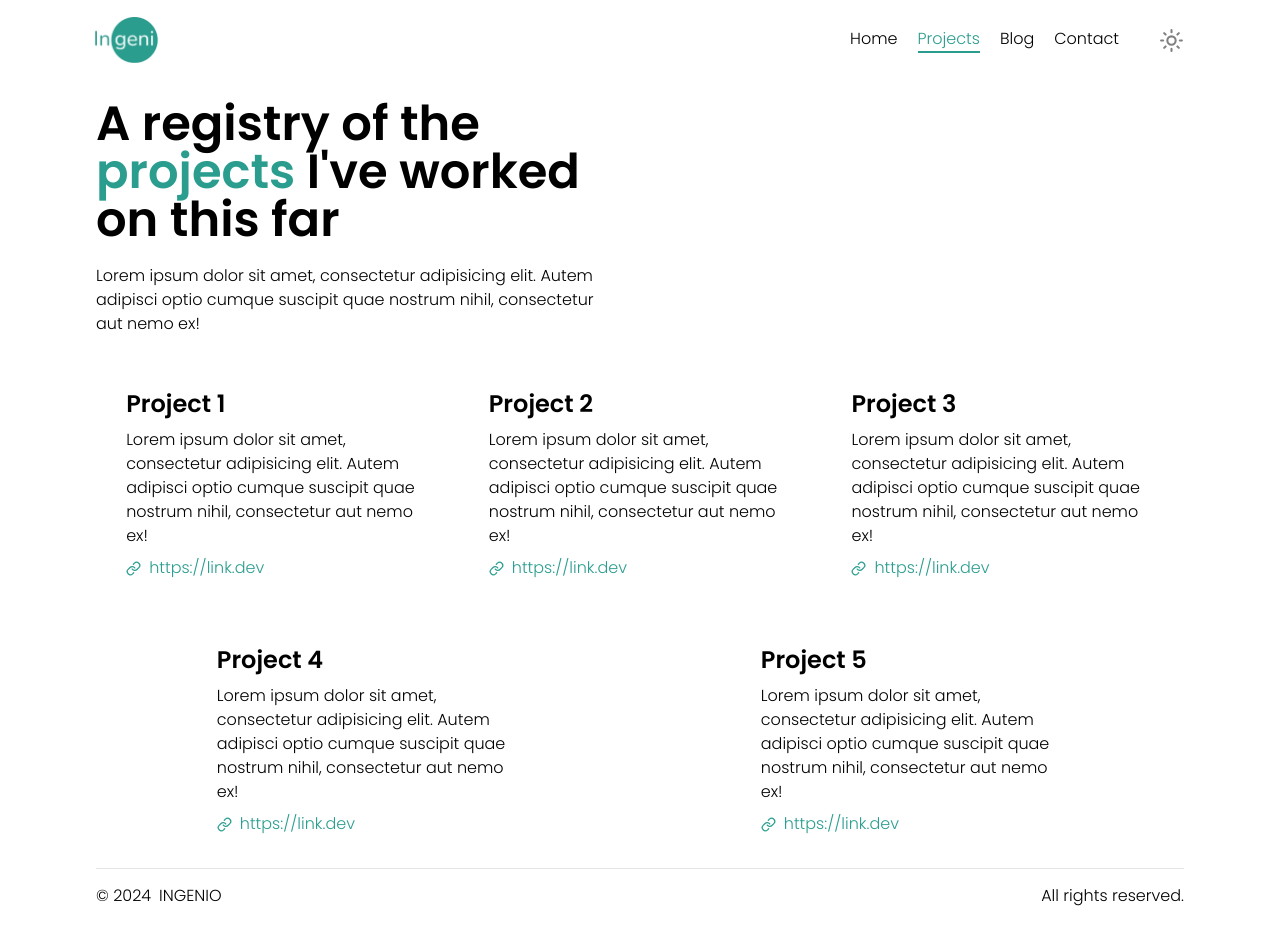
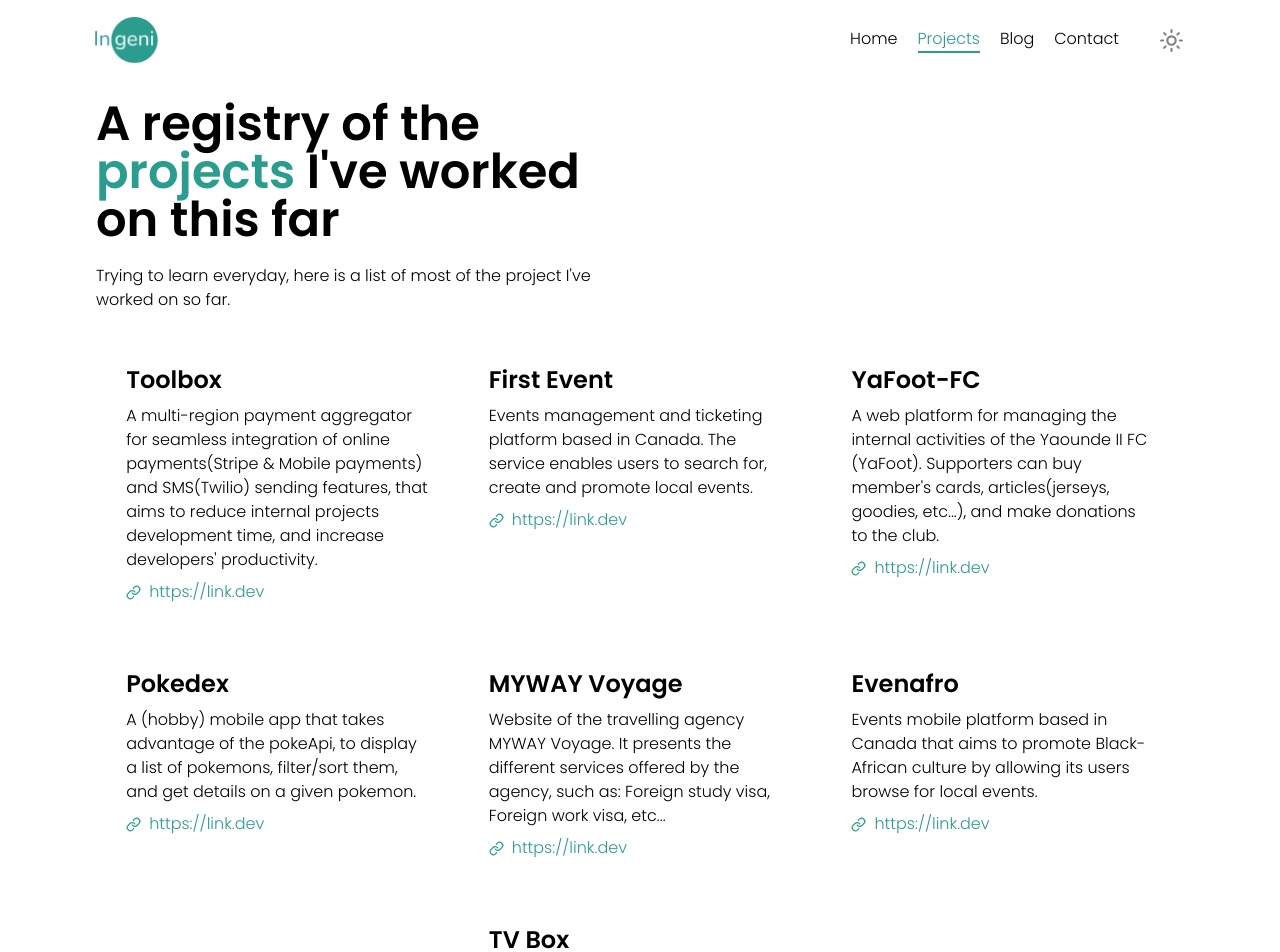
Before and after one commit to INGENIO-237/portfolio-v2, a Next.js app: page /projects in a window 1280 px wide. Shown: the top 952 px of the page. Before the commit the page ends 928 px from the top, so only its background shows below. Built offline with nearby package versions, Linux system fonts and the light colour scheme.

Commit message:
populated projects and updated landing page

```diff
--- a/src/app/page.tsx
+++ b/src/app/page.tsx
@@ -5,8 +5,8 @@ import Avatar from "@/public/images/avatar.png";
 import Link from "next/link";
 import { Button } from "@/components/ui/button";
 import { motion, useInView } from "framer-motion";
-import { Linkedin } from "lucide-react";
-import { getKey } from "@/lib/utils";
+// import { Linkedin } from "lucide-react";
+// import { getKey } from "@/lib/utils";
 
 // Technologies
 import {
@@ -34,12 +34,12 @@ import { useRef } from "react";
 import { FaAws } from "react-icons/fa6";
 
 export default function Home() {
-  const socials = [
-    {
-      icon: <Linkedin size={25} />,
-      link: "https://www.linkedin.com/in/ben-hamadou-abdel-kalif-671111228",
-    },
-  ];
+  // const socials = [
+  //   {
+  //     icon: <Linkedin size={25} />,
+  //     link: "https://www.linkedin.com/in/ben-hamadou-abdel-kalif-671111228",
+  //   },
+  // ];
 
   const techsRef = useRef(null);
   const techsInView = useInView(techsRef);
@@ -68,12 +68,12 @@ export default function Home() {
           </h1>
           <p className="text-lg">
             I am a full-stack software engineer with over{" "}
-            <span className="text-[#2a9d8f]">
+            <span className="text-p_green">
               3 years of professional experience
             </span>
-            , specializing in <span className="text-[#2a9d8f]">backend</span>{" "}
-            development. My expertise lies in crafting robust and scalable
-            SaaS-based architectures on the Amazon AWS platform.
+            , specializing in <span className="text-p_green">backend</span>{" "}
+            development, and a <span className="text-p_green">DevOps</span> enthusiast. My expertise lies in crafting robust and scalable
+            systems that meet the customers&apos; needs.
           </p>
         </div>
 
@@ -84,7 +84,7 @@ export default function Home() {
           className="my-5 flex gap-3 items-center flex-col md:flex-row"
         >
           {/* Socials */}
-          <div className="flex items-center">
+          {/* <div className="flex items-center">
             {socials.map((social) => (
               <Link
                 key={getKey()}
@@ -95,7 +95,7 @@ export default function Home() {
                 {social.icon}
               </Link>
             ))}
-          </div>
+          </div> */}
           {/* Buttons */}
           <div className="flex gap-3">
             <Link href="/contact">
@@ -118,9 +118,8 @@ export default function Home() {
         <div className="md:max-w-[450px]">
           <h1 className="text-3xl font-bold">What I speak</h1>
           <p>
-            Lorem ipsum dolor sit amet consectetur adipisicing elit. Nesciunt
-            quod quibusdam hic architecto autem numquam ipsam necessitatibus
-            nisi doloribus voluptatibus?
+            Can&apos;t say that am a native speaker, but, am kinda fluent and
+            at my ease.
           </p>
         </div>
         {techsInView && (
@@ -182,9 +181,7 @@ export default function Home() {
         <div className="md:max-w-[450px]">
           <h1 className="text-3xl font-bold">What I use</h1>
           <p>
-            Lorem ipsum dolor sit amet consectetur adipisicing elit. Nesciunt
-            quod quibusdam hic architecto autem numquam ipsam necessitatibus
-            nisi doloribus voluptatibus?
+            Harry Potter without a wand is just a boy trying to be a wizard. Fortunately, I have many wands that help me do the job.
           </p>
         </div>
         {toolsInView && (
--- a/src/app/projects/page.tsx
+++ b/src/app/projects/page.tsx
@@ -8,38 +8,52 @@ import Link from "next/link";
 export default function Page() {
   const projects = [
     {
-      title: "Project 1",
+      title: "Toolbox",
       roles: ["Project Lead", "Developer"],
       description:
-        "Lorem ipsum dolor sit amet, consectetur adipisicing elit. Autem adipisci optio cumque suscipit quae nostrum nihil, consectetur aut nemo ex!",
+        "A multi-region payment aggregator for seamless integration of online payments(Stripe & Mobile payments) and SMS(Twilio) sending features, that aims to reduce internal projects development time, and increase developers' productivity.",
       link: "https://link.dev",
     },
     {
-      title: "Project 2",
-      roles: ["Developer"],
+      title: "First Event",
+      roles: ["Project Lead", "Developer"],
       description:
-        "Lorem ipsum dolor sit amet, consectetur adipisicing elit. Autem adipisci optio cumque suscipit quae nostrum nihil, consectetur aut nemo ex!",
+        "Events management and ticketing platform based in Canada. The service enables users to search for, create and promote local events.",
       link: "https://link.dev",
     },
     {
-      title: "Project 3",
+      title: "YaFoot-FC",
       roles: ["Developer"],
       description:
-        "Lorem ipsum dolor sit amet, consectetur adipisicing elit. Autem adipisci optio cumque suscipit quae nostrum nihil, consectetur aut nemo ex!",
+        "A web platform for managing the internal activities of the Yaounde II FC (YaFoot). Supporters can buy member's cards, articles(jerseys, goodies, etc...), and make donations to the club.",
       link: "https://link.dev",
     },
     {
-      title: "Project 4",
+      title: "Pokedex",
       roles: ["Developer"],
       description:
-        "Lorem ipsum dolor sit amet, consectetur adipisicing elit. Autem adipisci optio cumque suscipit quae nostrum nihil, consectetur aut nemo ex!",
+        "A (hobby) mobile app that takes advantage of the pokeApi, to display a list of pokemons, filter/sort them, and get details on a given pokemon.",
       link: "https://link.dev",
     },
     {
-      title: "Project 5",
+      title: "MYWAY Voyage",
       roles: ["Developer"],
       description:
-        "Lorem ipsum dolor sit amet, consectetur adipisicing elit. Autem adipisci optio cumque suscipit quae nostrum nihil, consectetur aut nemo ex!",
+        "Website of the travelling agency MYWAY Voyage. It presents the different services offered by the agency, such as: Foreign study visa, Foreign work visa, etc...",
+      link: "https://link.dev",
+    },
+    {
+      title: "Evenafro",
+      roles: ["Developer"],
+      description:
+        "Events mobile platform based in Canada that aims to promote Black-African culture by allowing its users browse for local events.",
+      link: "https://link.dev",
+    },
+    {
+      title: "TV Box",
+      roles: ["Developer"],
+      description:
+        "Website of a merchant based in Canada that sells TV Boxes. The website aims to presents its products and their features.",
       link: "https://link.dev",
     },
     // Add more projects as needed
@@ -53,9 +67,8 @@ export default function Page() {
           I&apos;ve worked on this far
         </h1>
         <p>
-          Lorem ipsum dolor sit amet, consectetur adipisicing elit. Autem
-          adipisci optio cumque suscipit quae nostrum nihil, consectetur aut
-          nemo ex!
+          Trying to learn everyday, here is a list of most of the project
+          I&apos;ve worked on so far.
         </p>
       </div>
       <div className="w-full flex flex-col md:flex-wrap md:flex-row md:justify-around mt-5">
@@ -73,7 +86,7 @@ export default function Page() {
             <Link
               href={project.link}
               target="_blank"
-              className="text-[#2a9d8f]  hover:underline flex items-center gap-2"
+              className="text-[#2a9d8f]  hover:underline flex items-center gap-2 flex-1/3"
             >
               <LinkIcon size={15} /> <h1>{project.link}</h1>
             </Link>
```
